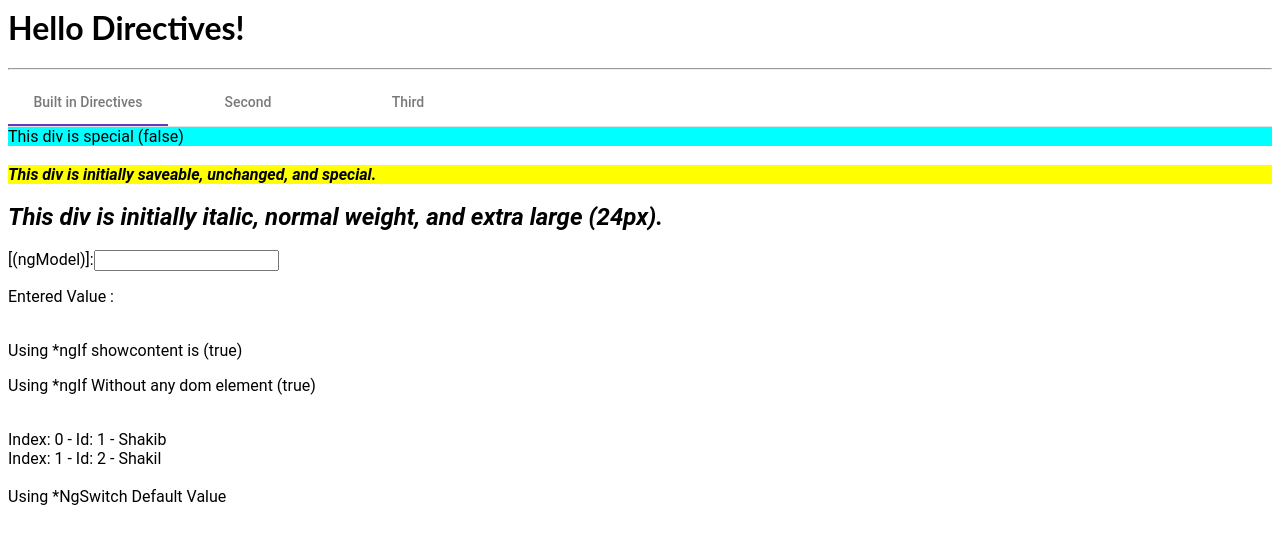
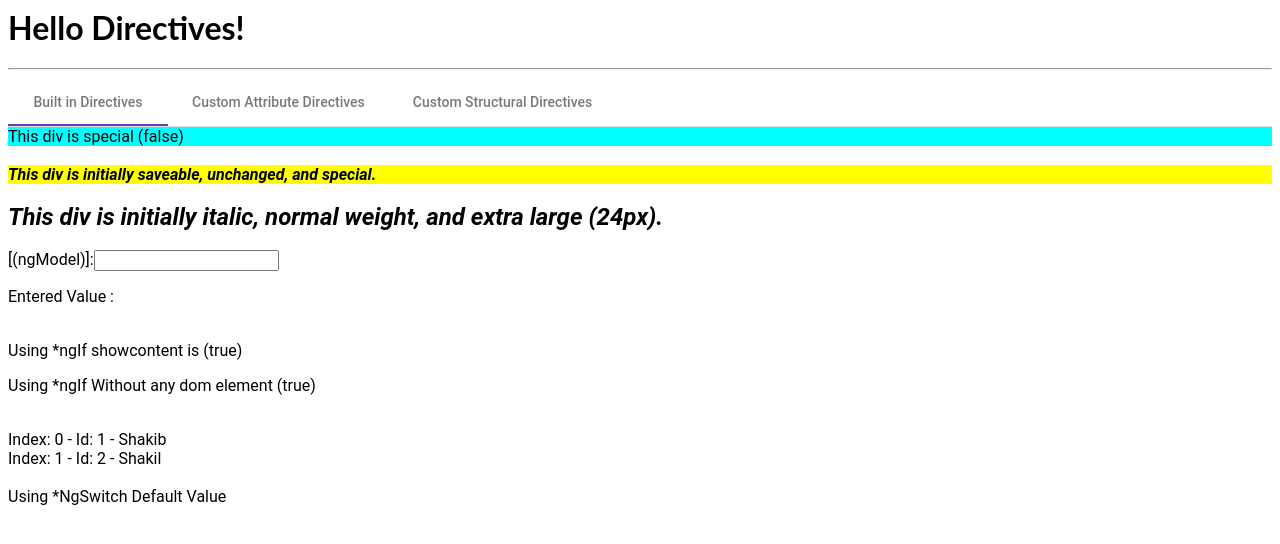
Before and after one commit to ShakibAhmed007/angular-dev-directives, an Angular app: page / in a window 1280 px wide. Shown: the top 544 px of the page. Built offline with nearby package versions, Linux system fonts and the light colour scheme.

Commit message:
1 file modified

```diff
--- a/src/app/app.component.html
+++ b/src/app/app.component.html
@@ -4,6 +4,6 @@
   <mat-tab label="Built in Directives">
     <app-built-in-directives></app-built-in-directives>
   </mat-tab>
-  <mat-tab label="Second">Content 2</mat-tab>
-  <mat-tab label="Third">Content 3</mat-tab>
+  <mat-tab label="Custom Attribute Directives">Content 2</mat-tab>
+  <mat-tab label="Custom Structural Directives">Content 3</mat-tab>
 </mat-tab-group>
```
